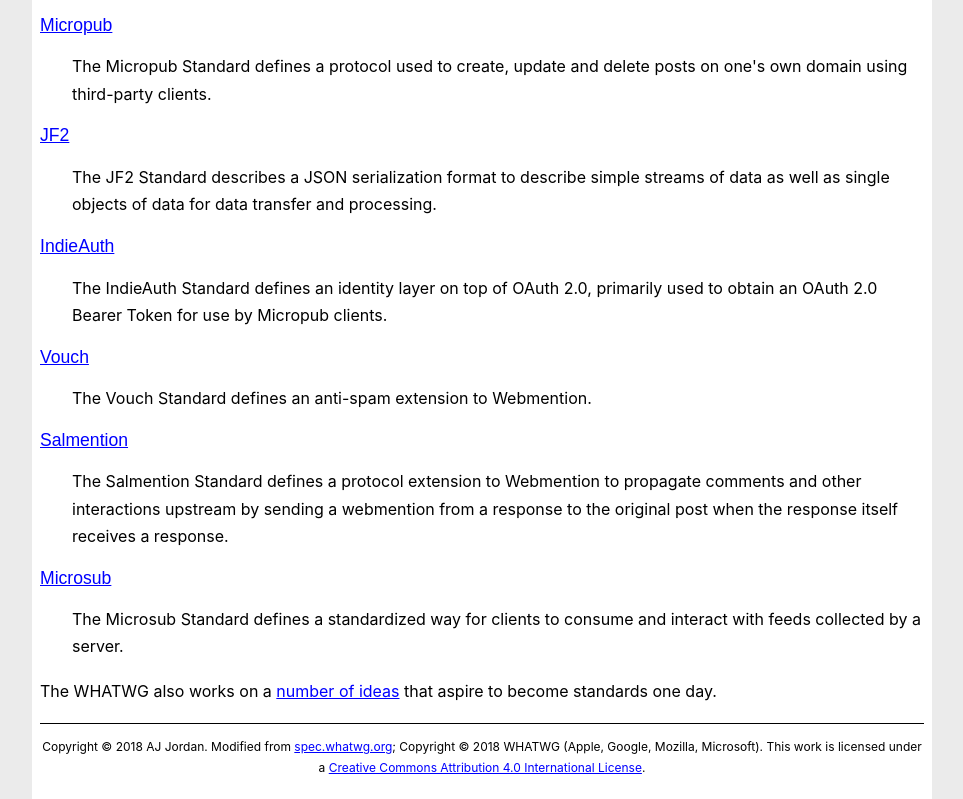
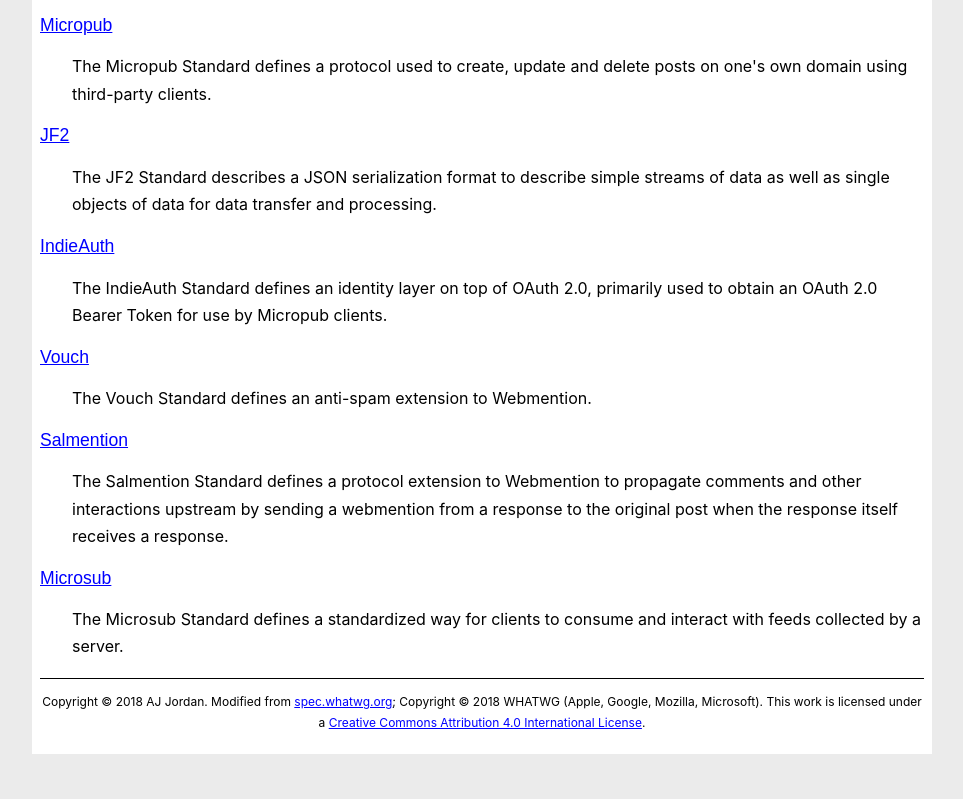
Before and after one commit to indieweb/spec.indieweb.org, a plain HTML site: page index.html in a window 1280 px wide. Shown: the part 408-1207 px from the top of the page, without its empty margins (158-1121 px from the left). After the commit the page ends 1162 px from the top, so only its background shows below. Drawn offline with Linux system fonts and the light colour scheme.

Commit message:
Delete ideas link

```diff
--- a/index.html
+++ b/index.html
@@ -103,9 +103,6 @@ organized roughly in order of age and breadth of implementation.</p>
 
 </dl>
 
-<p>The WHATWG also works on a <a href="https://idea.whatwg.org/">number of ideas</a> that aspire
-to become standards one day.</p>
-
 <footer>
  <p><small>Copyright © 2018 AJ Jordan. Modified from <a href="https://spec.whatwg.org">spec.whatwg.org</a>; Copyright © 2018 WHATWG (Apple, Google, Mozilla, Microsoft). This work is licensed under a <a rel="license" href="https://creativecommons.org/licenses/by/4.0/">Creative Commons Attribution 4.0 International License</a>.</small></p>
 </footer>
```
